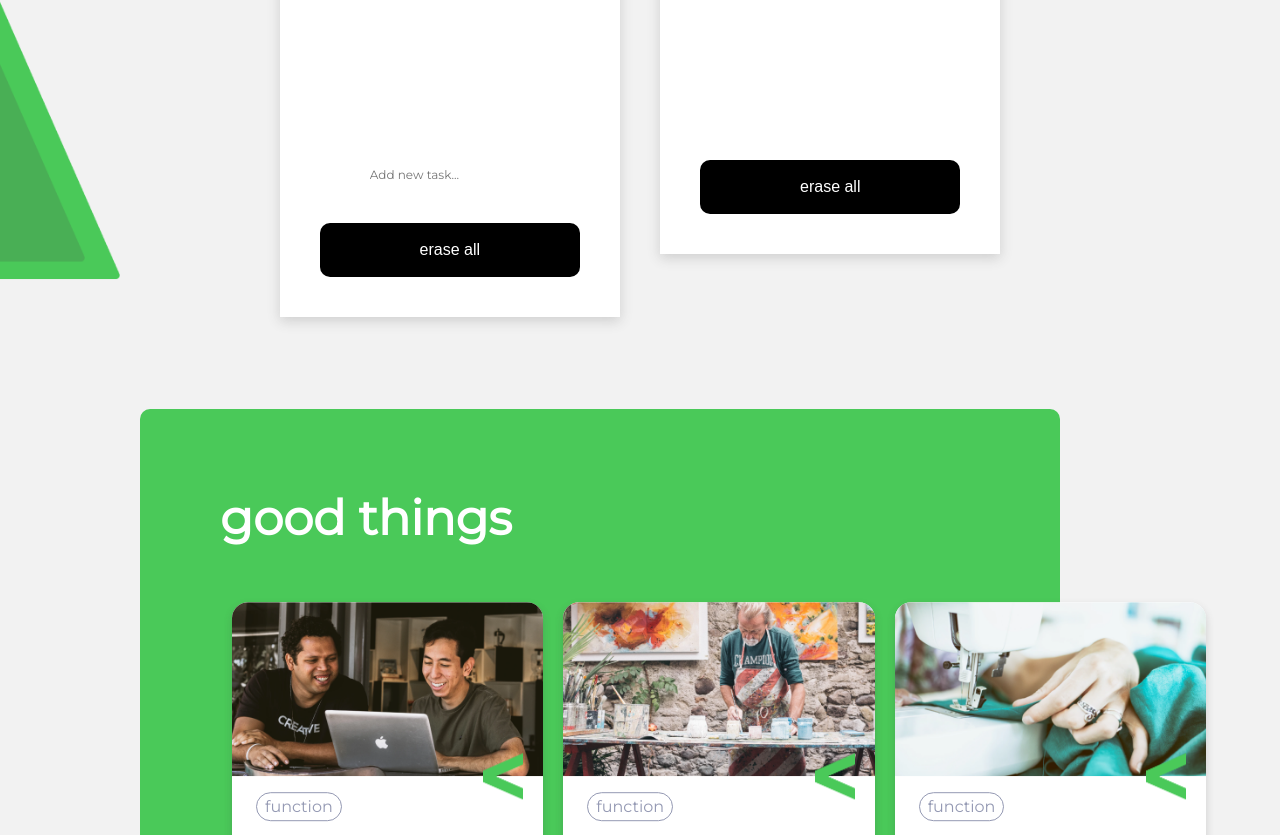
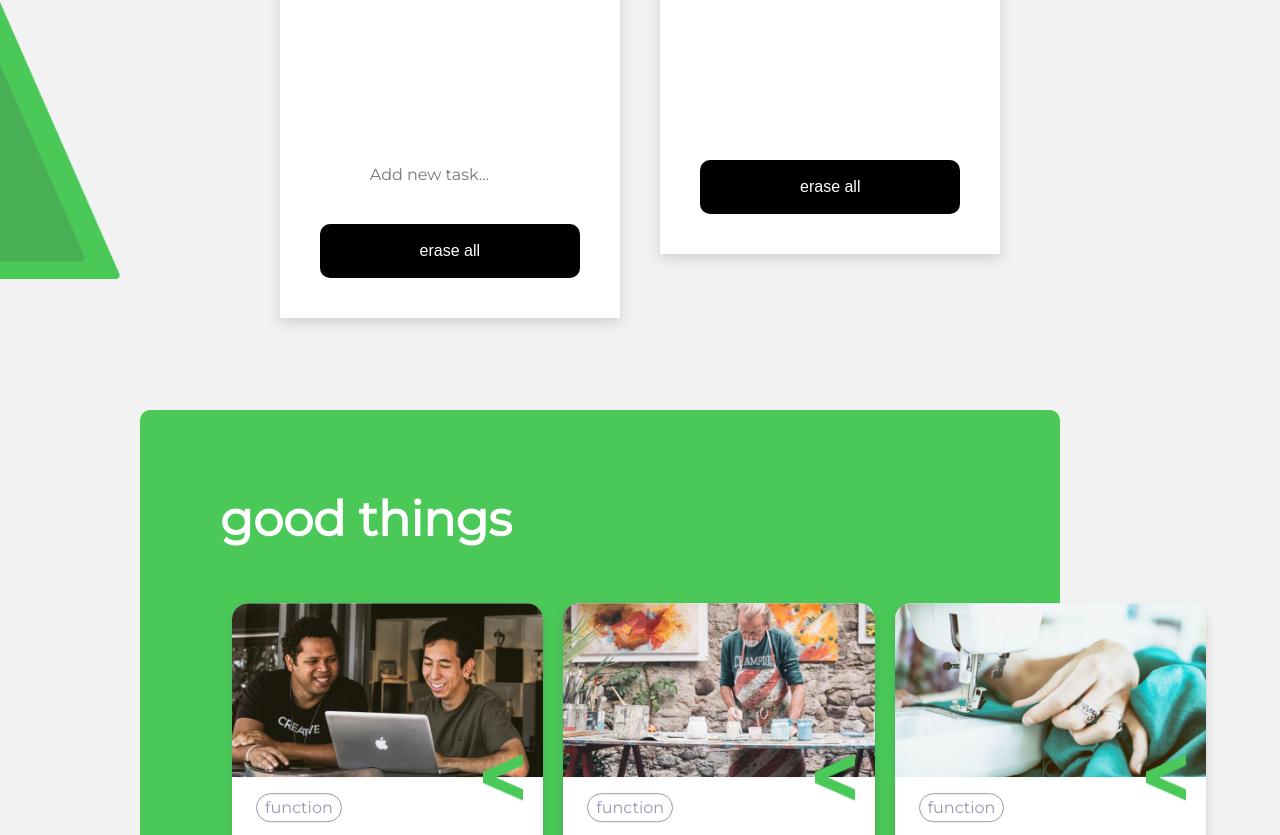
Before and after one commit to JoaoVictorViana/coopers-front, a Next.js app: page / in a window 1280 px wide. Shown: the part 1485-2320 px from the top of the page. Built offline with nearby package versions, Linux system fonts and the light colour scheme.

Commit message:
fix: correções de estilização

```diff
--- a/src/styles/components/ContactUs.scss
+++ b/src/styles/components/ContactUs.scss
@@ -64,6 +64,7 @@
       font-weight: 700;
       font-size: 0.875rem;
       margin-top: 0.5rem;
+      box-shadow: 0px 4px 12px #06152b14;
     }
 
     &-group {
--- a/src/styles/components/TodoList.scss
+++ b/src/styles/components/TodoList.scss
@@ -179,9 +179,19 @@
         display: block;
       }
 
+      &-text, &-input {
+        font-size: 1rem;
+      }
+
       &-delete{
         display: none;
       }
     }
+
+    &__done {
+      &-text {
+        font-size: 1rem;
+      }
+    }
   }
 }
```
